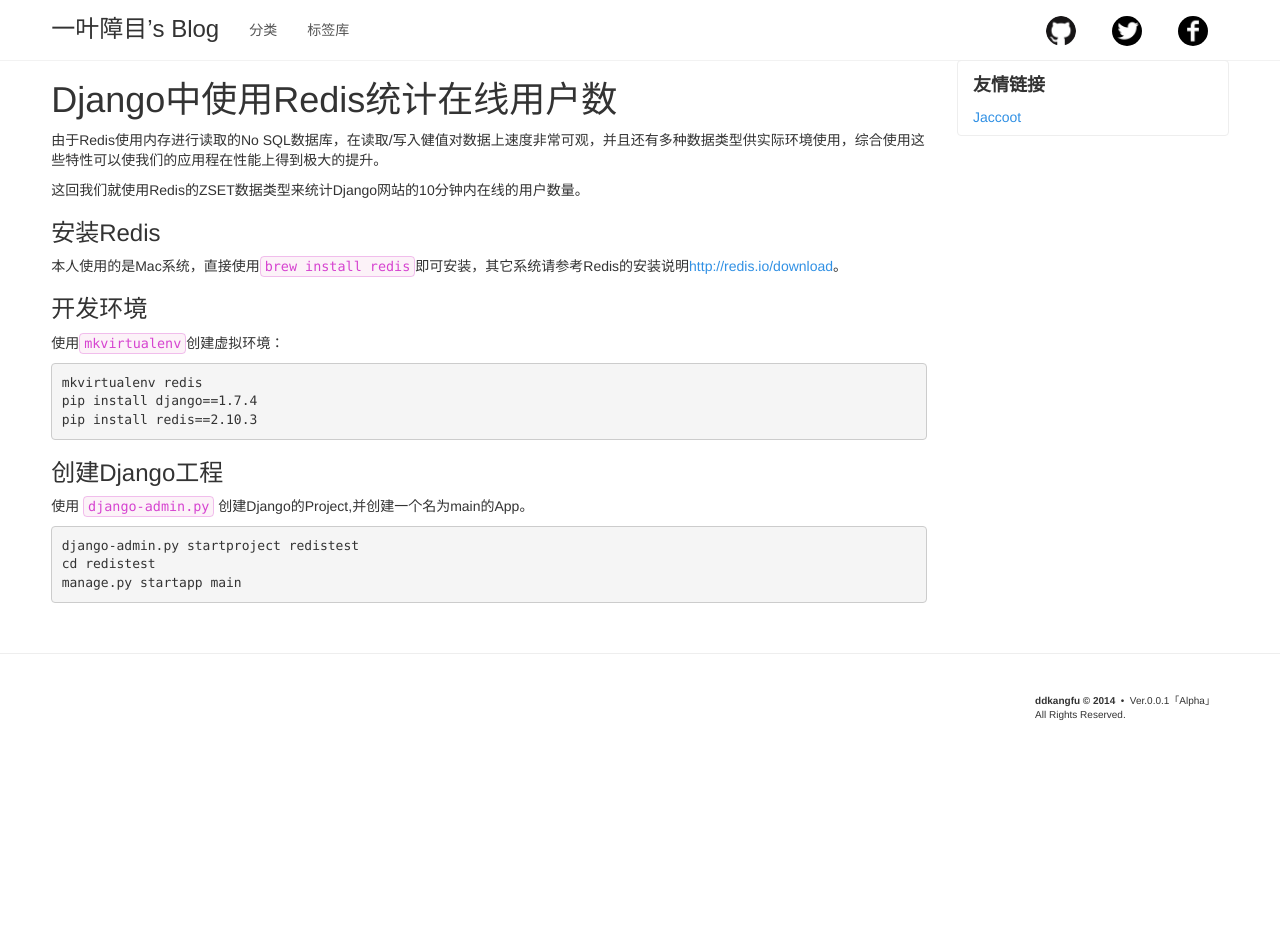
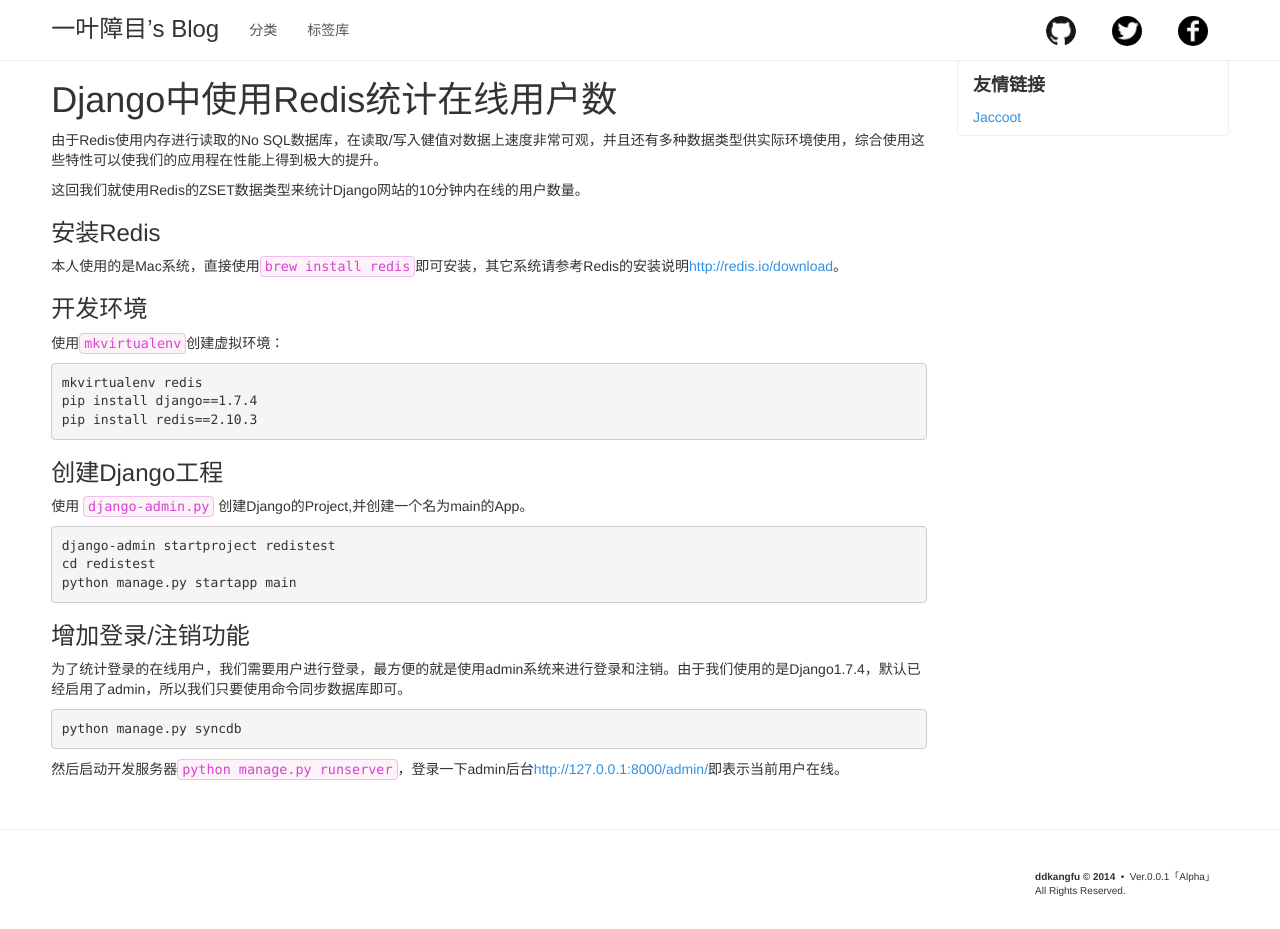
Before and after one commit to ddkangfu/ddkangfu.github.io, a Jekyll site: the page built from _posts/2015-02-10-redis-django-statistics.md, in a window 1280 px wide. Built offline with Jekyll 4.4.1, drawn with Linux system fonts in a browser that asks for light colours; some web fonts are replaced; Markdown is read by kramdown in place of the engine named in the settings; before the commit the page ends 900 px from its top, so only the background shows below that.

Commit message:
modified: 20150210的文章。

````diff
--- a/_posts/2015-02-10-redis-django-statistics.md
+++ b/_posts/2015-02-10-redis-django-statistics.md
@@ -30,7 +30,17 @@
 使用 `django-admin.py` 创建Django的Project,并创建一个名为main的App。
 
 ```
-django-admin.py startproject redistest
+django-admin startproject redistest
 cd redistest
-manage.py startapp main
+python manage.py startapp main
 ```
+
+### 增加登录/注销功能
+
+为了统计登录的在线用户，我们需要用户进行登录，最方便的就是使用admin系统来进行登录和注销。由于我们使用的是Django1.7.4，默认已经启用了admin，所以我们只要使用命令同步数据库即可。
+
+```
+python manage.py syncdb
+```
+
+然后启动开发服务器`python manage.py runserver`，登录一下admin后台[http://127.0.0.1:8000/admin/](http://127.0.0.1:8000/admin/)即表示当前用户在线。
````
